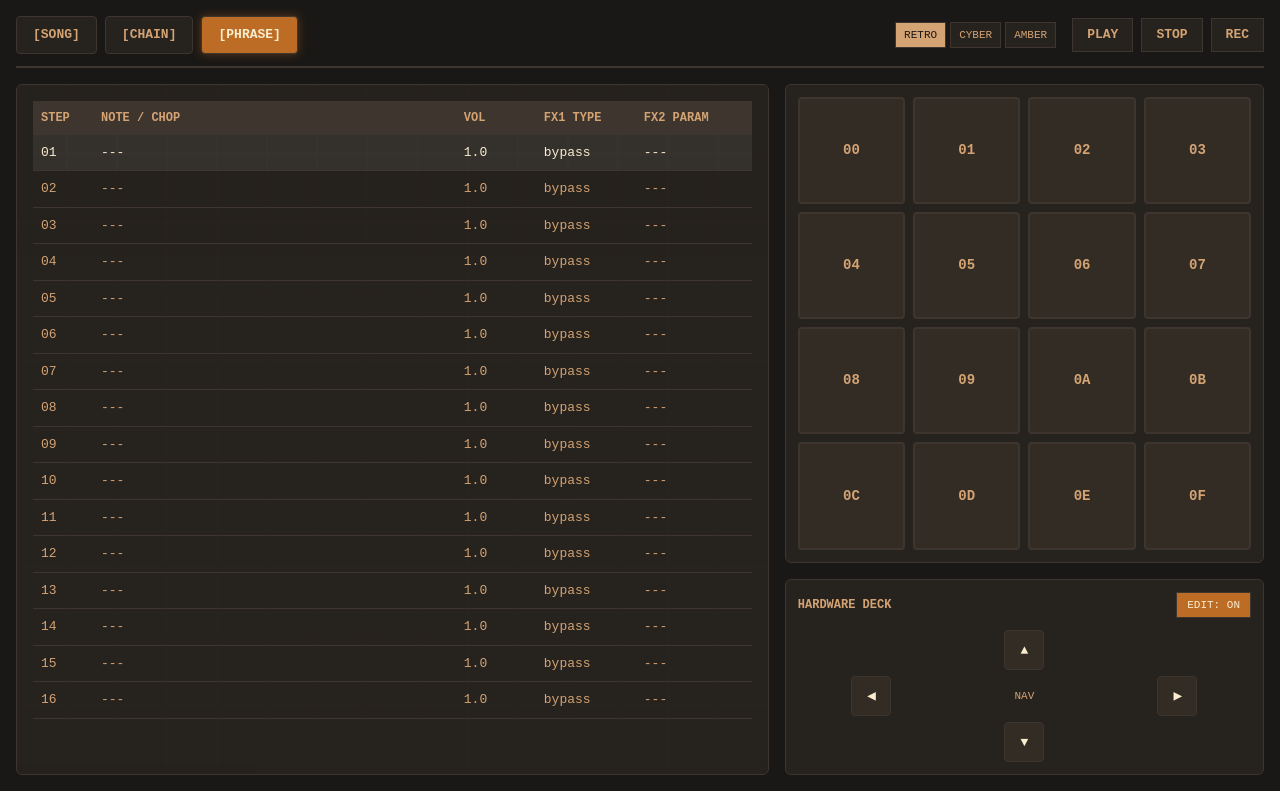
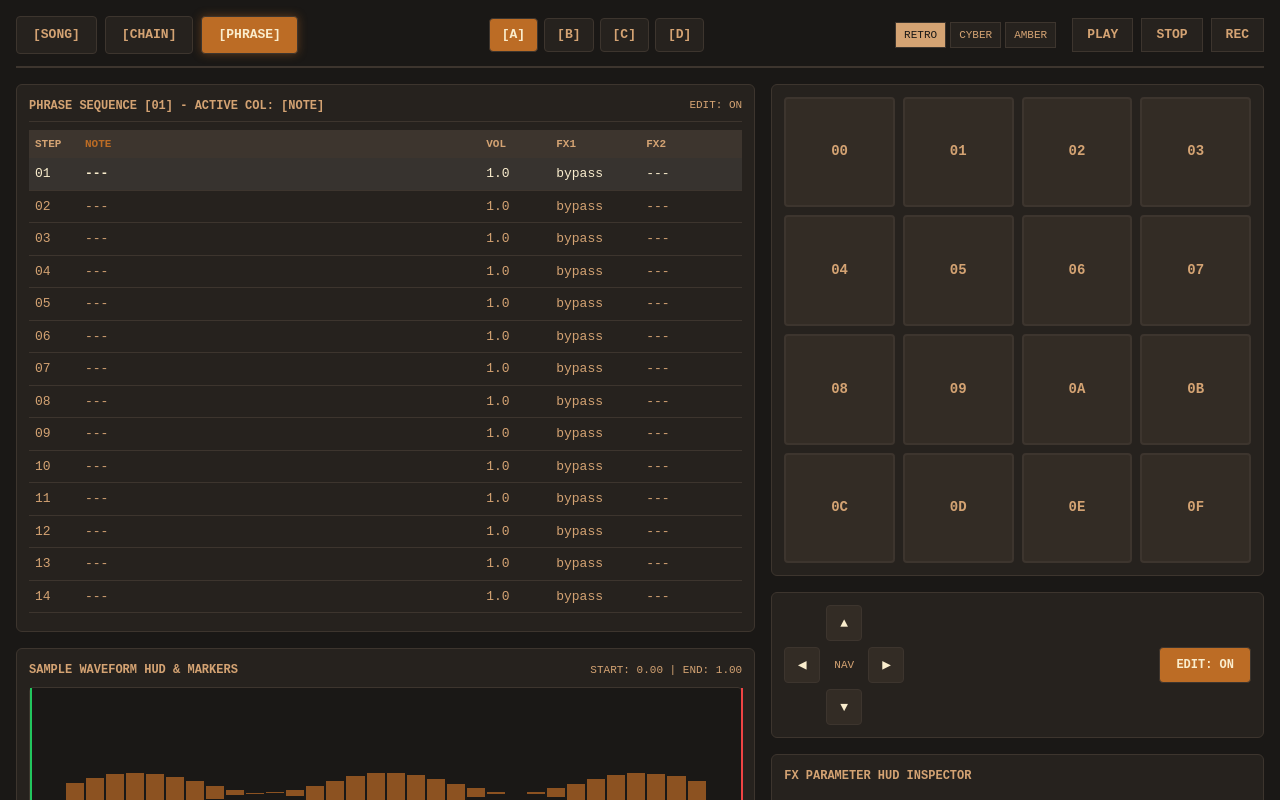
Before and after one commit to patromeo21/bredforge, a React (Vite) app: page / in a window 1280 px wide. Built offline with nearby package versions, Linux system fonts and the light colour scheme.

Commit message:
Update BredForgeCanvas.tsx

```diff
--- a/src/components/canvas/BredForgeCanvas.tsx
+++ b/src/components/canvas/BredForgeCanvas.tsx
@@ -1,5 +1,5 @@
 // ============================================================================
-// STAGE D - PHASE 26: DECOUPLED UI FRAME PROXY DRAW PIPELINE (BredForgeCanvas.tsx)
+// STAGE D - FINAL HARDWARE UI OVERHAUL (BredForgeCanvas.tsx)
 // ============================================================================
 
 import React, { useState, useEffect, useCallback, useRef } from 'react';
@@ -31,6 +31,7 @@ export interface BredForgeCanvasProps extends React.HTMLAttributes<HTMLDivElemen
 
 type ViewMode = 'SONG' | 'CHAIN' | 'PHRASE';
 type ThemeMode = 'retro' | 'cyber' | 'amber';
+type ColumnType = 'NOTE' | 'VOL' | 'FX1' | 'FX2';
 
 export const BredForgeCanvas: React.FC<BredForgeCanvasProps> = ({
   audioCtx,
@@ -57,9 +58,19 @@ export const BredForgeCanvas: React.FC<BredForgeCanvasProps> = ({
   const [viewMode, setViewMode] = useState<ViewMode>('PHRASE');
   const [themeMode, setThemeMode] = useState<ThemeMode>('retro');
   const [activePhraseKey, setActivePhraseKey] = useState<string>('01');
+  const [currentBankIndex, setCurrentBankIndex] = useState<number>(0);
+
+  // Multi-column M8 tracking cursor state
   const [cursorRow, setCursorRow] = useState<number>(0);
-  const [cursorCol, setCursorCol] = useState<number>(0);
+  const [cursorCol, setCursorCol] = useState<ColumnType>('NOTE');
   const [isEditMode, setIsEditMode] = useState<boolean>(true);
+
+  // Sample Waveform & FX Inspector States
+  const [sampleStartPoint, setSampleStartPoint] = useState<number>(0.0);
+  const [sampleEndPoint, setSampleEndPoint] = useState<number>(1.0);
+  const [satDrive, setSatDrive] = useState<number>(4.0);
+  const [echoTime, setEchoTime] = useState<number>(0.375);
+  const [djfxAmount, setDjfxAmount] = useState<number>(0.25);
 
   const [projectState, setProjectState] = useState<ProjectStateSchema>(
     initialProjectState || createInitialTrackerState()
@@ -145,22 +156,30 @@ export const BredForgeCanvas: React.FC<BredForgeCanvasProps> = ({
     return () => cancelAnimationFrame(animationFrameId);
   }, [currentTheme]);
 
-  // Handle Hardware D-Pad Navigation & Keyboard Input
+  // Handle Physical D-Pad Matrix Navigation
   const handleDirectionalNav = useCallback((direction: 'UP' | 'DOWN' | 'LEFT' | 'RIGHT') => {
+    const columns: ColumnType[] = ['NOTE', 'VOL', 'FX1', 'FX2'];
+
     if (viewMode === 'PHRASE') {
       if (direction === 'UP') {
         setCursorRow((prev) => Math.max(0, prev - 1));
       } else if (direction === 'DOWN') {
         setCursorRow((prev) => Math.min(15, prev + 1));
       } else if (direction === 'LEFT') {
-        setCursorCol((prev) => Math.max(0, prev - 1));
+        setCursorCol((prev) => {
+          const idx = columns.indexOf(prev);
+          return idx > 0 ? columns[idx - 1] : columns[0];
+        });
       } else if (direction === 'RIGHT') {
-        setCursorCol((prev) => Math.min(4, prev + 1));
+        setCursorCol((prev) => {
+          const idx = columns.indexOf(prev);
+          return idx < columns.length - 1 ? columns[idx + 1] : columns[columns.length - 1];
+        });
       }
     }
   }, [viewMode]);
 
-  // Handle Physical Pad Strike & Live Recording Latch
+  // Handle Physical Pad Strike & Live Editing
   const handlePadPress = useCallback((padIndex: number) => {
     setActivePadStates((prev) => {
       const next = [...prev];
@@ -177,12 +196,11 @@ export const BredForgeCanvas: React.FC<BredForgeCanvasProps> = ({
     }, 120);
 
     if (onPadTrigger) {
-      const bankIdx = typeof activeBank === 'number' ? activeBank : parseInt(String(activeBank), 10) || 0;
-      onPadTrigger(bankIdx, padIndex);
+      onPadTrigger(currentBankIndex, padIndex);
     }
 
     if (audioGraph) {
-      const hexId = AudioGraph.getHexIdFromBank(0, padIndex);
+      const hexId = AudioGraph.getHexIdFromBank(currentBankIndex, padIndex);
       const padConfig = audioGraph.getPadConfig(hexId);
       if (padConfig && padConfig.fxType !== 'bypass') {
         audioGraph.punchInEffect(padConfig.fxType, 0.5);
@@ -197,13 +215,17 @@ export const BredForgeCanvas: React.FC<BredForgeCanvasProps> = ({
 
         const updatedPhrase = phrase.map((stepItem) => {
           if (stepItem.step === cursorRow + 1) {
-            const commandKey = `X${padIndex < 10 ? '0' + padIndex : padIndex.toString(16).toUpperCase()}`;
-            const resolvedFx: SPFxType = padIndex < 7 ? (TRACKER_FX1_COMMANDS[commandKey as keyof typeof TRACKER_FX1_COMMANDS] || 'bypass') : 'bypass';
-            return {
-              ...stepItem,
-              padId: padIndex,
-              fxType: resolvedFx
-            };
+            if (cursorCol === 'NOTE') {
+              return { ...stepItem, padId: padIndex };
+            } else if (cursorCol === 'VOL') {
+              return { ...stepItem, vol: Math.min(1.0, (padIndex + 1) / 16.0) };
+            } else if (cursorCol === 'FX1') {
+              const commandKey = `X${padIndex < 10 ? '0' + padIndex : padIndex.toString(16).toUpperCase()}`;
+              const resolvedFx: SPFxType = padIndex < 7 ? (TRACKER_FX1_COMMANDS[commandKey as keyof typeof TRACKER_FX1_COMMANDS] || 'bypass') : 'bypass';
+              return { ...stepItem, fxType: resolvedFx };
+            } else if (cursorCol === 'FX2') {
+              return { ...stepItem, fxParam: (padIndex / 15.0) * 10.0 };
+            }
           }
           return stepItem;
         });
@@ -218,7 +240,7 @@ export const BredForgeCanvas: React.FC<BredForgeCanvasProps> = ({
         };
       });
     }
-  }, [audioGraph, isEditMode, viewMode, activePhraseKey, cursorRow, onPadTrigger, activeBank]);
+  }, [audioGraph, isEditMode, viewMode, activePhraseKey, cursorRow, cursorCol, onPadTrigger, currentBankIndex]);
 
   const currentPhraseBlock: PhraseBlock = projectState.phrases[activePhraseKey] || Array.from({ length: 16 }, (_, i) => ({
     step: i + 1,
@@ -268,6 +290,27 @@ export const BredForgeCanvas: React.FC<BredForgeCanvasProps> = ({
               }}
             >
               [{mode}]
+            </button>
+          ))}
+        </div>
+
+        {/* BANK SELECTORS [A], [B], [C], [D] */}
+        <div style={{ display: 'flex', gap: '6px' }}>
+          {['A', 'B', 'C', 'D'].map((bankLabel, idx) => (
+            <button
+              key={bankLabel}
+              onClick={() => setCurrentBankIndex(idx)}
+              style={{
+                backgroundColor: currentBankIndex === idx ? currentTheme.accent : currentTheme.panel,
+                color: currentBankIndex === idx ? currentTheme.textBright : currentTheme.text,
+                border: `1px solid ${currentTheme.border}`,
+                padding: '6px 12px',
+                fontWeight: 'bold',
+                cursor: 'pointer',
+                borderRadius: '4px',
+              }}
+            >
+              [{bankLabel}]
             </button>
           ))}
         </div>
@@ -338,97 +381,119 @@ export const BredForgeCanvas: React.FC<BredForgeCanvasProps> = ({
         </div>
       </div>
 
-      {/* CENTRAL VIEWPORT PANE */}
+      {/* CENTRAL DUAL SPLIT WORKSPACE */}
       <div style={{ display: 'flex', flex: 1, gap: '16px', minHeight: 0 }}>
 
-        {/* DYNAMIC VIEWPORT SCREEN */}
-        <div style={{ flex: 3, backgroundColor: currentTheme.panel, border: `1px solid ${currentTheme.border}`, borderRadius: '6px', padding: '16px', display: 'flex', flexDirection: 'column', position: 'relative', overflow: 'hidden' }}>
+        {/* LEFT COLUMN: M8 16-ROW SEQUENCER GRID & WAVEFORM HUD */}
+        <div style={{ flex: 3, display: 'flex', flexDirection: 'column', gap: '16px', minHeight: 0 }}>
 
-          <canvas
-            ref={canvasRef}
-            width={600}
-            height={400}
-            style={{ position: 'absolute', top: 0, left: 0, width: '100%', height: '100%', pointerEvents: 'none', opacity: 0.15 }}
-          />
+          {/* M8 16-ROW TRACKER GRID */}
+          <div style={{ flex: 2, backgroundColor: currentTheme.panel, border: `1px solid ${currentTheme.border}`, borderRadius: '6px', padding: '12px', display: 'flex', flexDirection: 'column', position: 'relative', overflow: 'hidden' }}>
 
-          {viewMode === 'PHRASE' && (
-            <div style={{ display: 'flex', flexDirection: 'column', height: '100%', zIndex: 1, overflowY: 'auto' }}>
-              <div style={{ display: 'grid', gridTemplateColumns: '60px 1fr 80px 100px 100px', backgroundColor: currentTheme.border, padding: '8px', fontWeight: 'bold', fontSize: '12px' }}>
+            <div style={{ display: 'flex', justifyContent: 'space-between', alignItems: 'center', marginBottom: '8px', borderBottom: `1px solid ${currentTheme.border}`, paddingBottom: '6px' }}>
+              <span style={{ fontSize: '12px', fontWeight: 'bold' }}>PHRASE SEQUENCE [{activePhraseKey}] - ACTIVE COL: [{cursorCol}]</span>
+              <span style={{ fontSize: '11px' }}>EDIT: {isEditMode ? 'ON' : 'OFF'}</span>
+            </div>
+
+            <div style={{ display: 'flex', flexDirection: 'column', flex: 1, overflowY: 'auto' }}>
+              <div style={{ display: 'grid', gridTemplateColumns: '50px 1fr 70px 90px 90px', backgroundColor: currentTheme.border, padding: '6px', fontWeight: 'bold', fontSize: '11px' }}>
                 <div>STEP</div>
-                <div>NOTE / CHOP</div>
-                <div>VOL</div>
-                <div>FX1 TYPE</div>
-                <div>FX2 PARAM</div>
+                <div style={{ color: cursorCol === 'NOTE' ? currentTheme.accent : 'inherit' }}>NOTE</div>
+                <div style={{ color: cursorCol === 'VOL' ? currentTheme.accent : 'inherit' }}>VOL</div>
+                <div style={{ color: cursorCol === 'FX1' ? currentTheme.accent : 'inherit' }}>FX1</div>
+                <div style={{ color: cursorCol === 'FX2' ? currentTheme.accent : 'inherit' }}>FX2</div>
               </div>
 
               {currentPhraseBlock.map((stepItem, idx) => {
-                const isSelected = cursorRow === idx;
+                const isSelectedRow = cursorRow === idx;
                 return (
                   <div
                     key={stepItem.step}
                     onClick={() => setCursorRow(idx)}
                     style={{
                       display: 'grid',
-                      gridTemplateColumns: '60px 1fr 80px 100px 100px',
-                      padding: '8px',
-                      backgroundColor: isSelected ? 'rgba(255,255,255,0.07)' : 'transparent',
+                      gridTemplateColumns: '50px 1fr 70px 90px 90px',
+                      padding: '6px',
+                      backgroundColor: isSelectedRow ? 'rgba(255,255,255,0.08)' : 'transparent',
                       borderBottom: `1px solid ${currentTheme.border}`,
                       alignItems: 'center',
                       cursor: 'pointer',
-                      color: isSelected ? currentTheme.textBright : currentTheme.text,
+                      color: isSelectedRow ? currentTheme.textBright : currentTheme.text,
                     }}
                   >
                     <div>{String(stepItem.step).padStart(2, '0')}</div>
-                    <div>{TrackerState.getNoteNameFromPadId(stepItem.padId)}</div>
-                    <div>{stepItem.vol.toFixed(1)}</div>
-                    <div>{stepItem.fxType}</div>
-                    <div>{stepItem.fxParam !== null ? stepItem.fxParam.toFixed(2) : '---'}</div>
+                    <div style={{ fontWeight: isSelectedRow && cursorCol === 'NOTE' ? 'bold' : 'normal' }}>
+                      {TrackerState.getNoteNameFromPadId(stepItem.padId)}
+                    </div>
+                    <div style={{ fontWeight: isSelectedRow && cursorCol === 'VOL' ? 'bold' : 'normal' }}>
+                      {stepItem.vol.toFixed(1)}
+                    </div>
+                    <div style={{ fontWeight: isSelectedRow && cursorCol === 'FX1' ? 'bold' : 'normal' }}>
+                      {stepItem.fxType}
+                    </div>
+                    <div style={{ fontWeight: isSelectedRow && cursorCol === 'FX2' ? 'bold' : 'normal' }}>
+                      {stepItem.fxParam !== null ? stepItem.fxParam.toFixed(2) : '---'}
+                    </div>
                   </div>
                 );
               })}
             </div>
-          )}
+          </div>
 
-          {viewMode === 'CHAIN' && (
-            <div style={{ display: 'flex', flexDirection: 'column', zIndex: 1, gap: '12px' }}>
-              <h3>CHAIN ARRANGEMENT [PHRASE CHAIN: {activePhraseKey}]</h3>
-              <p>Sequence and link phrases together into continuous song blocks.</p>
-              <div style={{ display: 'flex', gap: '8px', flexWrap: 'wrap' }}>
-                {Object.keys(projectState.phrases).map((phraseId) => (
-                  <button
-                    key={phraseId}
-                    onClick={() => setActivePhraseKey(phraseId)}
-                    style={{
-                      padding: '12px 20px',
-                      backgroundColor: activePhraseKey === phraseId ? currentTheme.accent : currentTheme.bg,
-                      color: currentTheme.textBright,
-                      border: `1px solid ${currentTheme.border}`,
-                      cursor: 'pointer',
-                    }}
-                  >
-                    Phrase {phraseId}
-                  </button>
-                ))}
+          {/* INTERACTIVE SAMPLE WAVEFORM HUD & RANGE MARKERS */}
+          <div style={{ flex: 1, backgroundColor: currentTheme.panel, border: `1px solid ${currentTheme.border}`, borderRadius: '6px', padding: '12px', display: 'flex', flexDirection: 'column', gap: '8px' }}>
+            <div style={{ display: 'flex', justifyContent: 'space-between', alignItems: 'center' }}>
+              <span style={{ fontSize: '12px', fontWeight: 'bold' }}>SAMPLE WAVEFORM HUD & MARKERS</span>
+              <span style={{ fontSize: '11px' }}>START: {sampleStartPoint.toFixed(2)} | END: {sampleEndPoint.toFixed(2)}</span>
+            </div>
+
+            <div style={{ flex: 1, backgroundColor: currentTheme.bg, border: `1px solid ${currentTheme.border}`, borderRadius: '4px', position: 'relative', display: 'flex', alignItems: 'center', justifyContent: 'center' }}>
+              {/* Simulated Waveform Visualizer */}
+              <div style={{ width: '90%', height: '40px', display: 'flex', alignItems: 'center', gap: '2px' }}>
+                {Array.from({ length: 32 }).map((_, i) => {
+                  const h = Math.sin(i * 0.5) * 50 + 50;
+                  return (
+                    <div key={i} style={{ flex: 1, height: `${h}%`, backgroundColor: currentTheme.accent, opacity: 0.7 }} />
+                  );
+                })}
               </div>
+
+              {/* Start & End Range Markers */}
+              <div style={{ position: 'absolute', left: `${sampleStartPoint * 100}%`, top: 0, bottom: 0, width: '2px', backgroundColor: '#22c55e' }} />
+              <div style={{ position: 'absolute', left: `${sampleEndPoint * 100}%`, top: 0, bottom: 0, width: '2px', backgroundColor: '#ef4444' }} />
             </div>
-          )}
 
-          {viewMode === 'SONG' && (
-            <div style={{ display: 'flex', flexDirection: 'column', zIndex: 1, gap: '12px' }}>
-              <h3>MASTER SONG TIMELINE</h3>
-              {projectState.songTimeline.map((row) => (
-                <div key={row.rowId} style={{ display: 'flex', gap: '16px', padding: '8px', borderBottom: `1px solid ${currentTheme.border}` }}>
-                  <span>Row {row.rowId}</span>
-                  <span>Phrase: {row.phraseKey}</span>
-                  <span>Repeats: {row.repeatCount}</span>
-                </div>
-              ))}
+            <div style={{ display: 'flex', gap: '12px' }}>
+              <label style={{ fontSize: '11px', display: 'flex', alignItems: 'center', gap: '6px', flex: 1 }}>
+                START:
+                <input
+                  type="range"
+                  min="0"
+                  max="0.9"
+                  step="0.01"
+                  value={sampleStartPoint}
+                  onChange={(e) => setSampleStartPoint(parseFloat(e.target.value))}
+                  style={{ width: '100%' }}
+                />
+              </label>
+              <label style={{ fontSize: '11px', display: 'flex', alignItems: 'center', gap: '6px', flex: 1 }}>
+                END:
+                <input
+                  type="range"
+                  min="0.1"
+                  max="1.0"
+                  step="0.01"
+                  value={sampleEndPoint}
+                  onChange={(e) => setSampleEndPoint(parseFloat(e.target.value))}
+                  style={{ width: '100%' }}
+                />
+              </label>
             </div>
-          )}
+          </div>
 
         </div>
 
-        {/* ISOLATED SIDEBAR HARDWARE PANEL (16 Pads & Directional D-Pad) */}
+        {/* RIGHT COLUMN: TACTILE PADS, D-PAD, & FX INSPECTOR */}
         <div style={{ flex: 2, display: 'flex', flexDirection: 'column', gap: '16px' }}>
 
           {/* 4x4 TACTILE PAD GRID */}
@@ -450,30 +515,13 @@ export const BredForgeCanvas: React.FC<BredForgeCanvasProps> = ({
                   transition: 'background-color 0.05s ease',
                 }}
               >
-                {AudioGraph.getHexIdFromBank(0, padIdx)}
+                {AudioGraph.getHexIdFromBank(currentBankIndex, padIdx)}
               </button>
             ))}
           </div>
 
-          {/* HARDWARE DIRECTIONAL NAVIGATION & CONTROL PANEL */}
-          <div style={{ display: 'flex', flexDirection: 'column', backgroundColor: currentTheme.panel, padding: '12px', border: `1px solid ${currentTheme.border}`, borderRadius: '6px', gap: '12px' }}>
-            <div style={{ display: 'flex', justifyContent: 'space-between', alignItems: 'center' }}>
-              <span style={{ fontSize: '12px', fontWeight: 'bold' }}>HARDWARE DECK</span>
-              <button
-                onClick={() => setIsEditMode(!isEditMode)}
-                style={{
-                  backgroundColor: isEditMode ? currentTheme.accent : currentTheme.bg,
-                  color: currentTheme.textBright,
-                  border: `1px solid ${currentTheme.border}`,
-                  padding: '4px 10px',
-                  fontSize: '11px',
-                  cursor: 'pointer',
-                }}
-              >
-                EDIT: {isEditMode ? 'ON' : 'OFF'}
-              </button>
-            </div>
-
+          {/* HARDWARE DIRECTIONAL NAVIGATION & EDIT TOGGLE */}
+          <div style={{ display: 'flex', backgroundColor: currentTheme.panel, padding: '12px', border: `1px solid ${currentTheme.border}`, borderRadius: '6px', justifyContent: 'space-between', alignItems: 'center' }}>
             <div style={{ display: 'grid', gridTemplateColumns: 'repeat(3, 1fr)', gap: '6px', alignItems: 'center', justifyItems: 'center' }}>
               <div />
               <button onClick={() => handleDirectionalNav('UP')} style={dpadButtonStyle(currentTheme)}>▲</button>
@@ -485,6 +533,82 @@ export const BredForgeCanvas: React.FC<BredForgeCanvasProps> = ({
               <button onClick={() => handleDirectionalNav('DOWN')} style={dpadButtonStyle(currentTheme)}>▼</button>
               <div />
             </div>
+
+            <div style={{ display: 'flex', flexDirection: 'column', gap: '8px' }}>
+              <button
+                onClick={() => setIsEditMode(!isEditMode)}
+                style={{
+                  backgroundColor: isEditMode ? currentTheme.accent : currentTheme.bg,
+                  color: currentTheme.textBright,
+                  border: `1px solid ${currentTheme.border}`,
+                  padding: '8px 16px',
+                  fontSize: '12px',
+                  fontWeight: 'bold',
+                  cursor: 'pointer',
+                  borderRadius: '4px',
+                }}
+              >
+                EDIT: {isEditMode ? 'ON' : 'OFF'}
+              </button>
+            </div>
+          </div>
+
+          {/* FX PARAMETER HUD INSPECTOR (Decapitator Saturation, Timeless Echo, DJFX Looper) */}
+          <div style={{ flex: 1, backgroundColor: currentTheme.panel, border: `1px solid ${currentTheme.border}`, borderRadius: '6px', padding: '12px', display: 'flex', flexDirection: 'column', gap: '12px' }}>
+            <span style={{ fontSize: '12px', fontWeight: 'bold' }}>FX PARAMETER HUD INSPECTOR</span>
+
+            <div style={{ display: 'flex', flexDirection: 'column', gap: '8px' }}>
+              <label style={{ fontSize: '11px', display: 'flex', flexDirection: 'column', gap: '4px' }}>
+                <span>DECAPITATOR SATURATION DRIVE: {satDrive.toFixed(1)}</span>
+                <input
+                  type="range"
+                  min="1.0"
+                  max="12.0"
+                  step="0.1"
+                  value={satDrive}
+                  onChange={(e) => {
+                    const val = parseFloat(e.target.value);
+                    setSatDrive(val);
+                    if (audioGraph) audioGraph.setSaturationDrive(val);
+                  }}
+                  style={{ width: '100%' }}
+                />
+              </label>
+
+              <label style={{ fontSize: '11px', display: 'flex', flexDirection: 'column', gap: '4px' }}>
+                <span>TIMELESS ECHO DELAY: {echoTime.toFixed(3)}s</span>
+                <input
+                  type="range"
+                  min="0.05"
+                  max="1.0"
+                  step="0.005"
+                  value={echoTime}
+                  onChange={(e) => {
+                    const val = parseFloat(e.target.value);
+                    setEchoTime(val);
+                    if (audioGraph) audioGraph.setEchoParams(val, 0.4, 1200);
+                  }}
+                  style={{ width: '100%' }}
+                />
+              </label>
+
+              <label style={{ fontSize: '11px', display: 'flex', flexDirection: 'column', gap: '4px' }}>
+                <span>DJFX LOOPER RATE: {djfxAmount.toFixed(2)}</span>
+                <input
+                  type="range"
+                  min="0.01"
+                  max="2.0"
+                  step="0.01"
+                  value={djfxAmount}
+                  onChange={(e) => {
+                    const val = parseFloat(e.target.value);
+                    setDjfxAmount(val);
+                    if (audioGraph) audioGraph.setDJFXParams(val, 0.5, true);
+                  }}
+                  style={{ width: '100%' }}
+                />
+              </label>
+            </div>
           </div>
 
         </div>
@@ -495,8 +619,8 @@ export const BredForgeCanvas: React.FC<BredForgeCanvasProps> = ({
 };
 
 const dpadButtonStyle = (theme: any): React.CSSProperties => ({
-  width: '40px',
-  height: '40px',
+  width: '36px',
+  height: '36px',
   backgroundColor: theme.padBg,
   color: theme.textBright,
   border: `1px solid ${theme.border}`,
```
